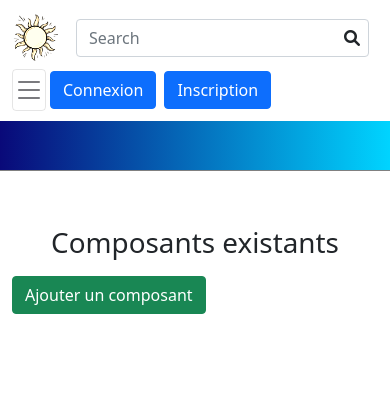
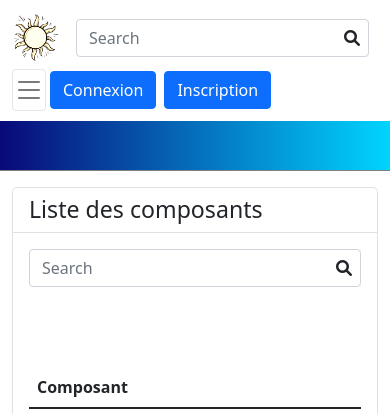
Before and after one commit to Antoine-Mtx/Symfony-Projet-Certification, a Symfony app: template templates/composant/index.html.twig in a window 390 px wide. Shown: the top 414 px of the page. Run offline with Twig, Linux system fonts and the light colour scheme; the template is opened without the code that fills it: most values are stand-ins (such as "Sample title", 1, 10 or a date in 2020); some libraries are stand-ins or nearby versions.

Commit message:
modified a bunch of views

```diff
--- a/src/Controller/ComposantController.php
+++ b/src/Controller/ComposantController.php
@@ -72,7 +72,7 @@ class ComposantController extends AbstractController
             $entityManager->flush();
 
             // une fois le composant créé, on redirige l'utilisateur vers la liste des composants
-            return $this->redirectToRoute('index_composant');
+            return $this->redirectToRoute('mes_composants');
         }
 
         return $this->render('composant/add.html.twig', [
--- a/templates/competence/show.html.twig
+++ b/templates/competence/show.html.twig
@@ -4,9 +4,9 @@
 
 {% block body %}
 
-<div>
+<div class="m-3 text-end">
     <a href="{{ path('update_competence', {'id': competence.id }) }}" class="btn btn-sm btn-success btn-round me-1 mb-0"><i class="far fa-fw fa-edit"></i></a>
-    <a href="{{ path('delete_competence', {'id': competence.id }) }}" class="btn btn-sm btn-danger btn-round me-1 mb-0"><i class="fas fa-fw fa-times"></i></a>
+    <a href="{{ path('delete_competence', {'id': competence.id }) }}" onclick="return confirm('Voulez-vous vraiment supprimer cette compétence ?')" class="btn btn-sm btn-danger btn-round me-1 mb-0"><i class="fas fa-fw fa-times"></i></a>
 </div>
 
 <h1 class="text-center">Compétence : {{ competence }}</h1>
--- a/templates/composant/index.html.twig
+++ b/templates/composant/index.html.twig
@@ -1,26 +1,113 @@
-{% extends 'base.html.twig' %}
+{% extends "base.html.twig" %}
 
 {% block title %}Liste des composants{% endblock %}
 
 {% block body %}
 
-<h1>Composants existants</h1>
+<div class="card border bg-transparent rounded-3 my-3">
+    <!-- Card header START -->
+    <div class="card-header bg-transparent border-bottom">
+        <h3 class="mb-0">Liste des composants</h3>
+    </div>
+    <!-- Card header END -->
 
-<p><a href="{{ path('add_composant') }}"><button type="button" class="btn btn-success">Ajouter un composant</button></a></p>
+    <!-- Card body START -->
+    <div class="card-body">
 
-<div class="skill-card-gallery">
-    <div class="row g-4">
-        {% for composant in composants %}
-            <div class="col-sm-6 col-lg-4 col-xl-3">
-                {% if composant.type.affichage == 'carte' %}
-                    {% include "composant/type/card.html.twig" %}
-                {% elseif composant.type.affichage == 'graphique' %}
-                    {% include "composant/type/graph.html.twig" %}
-                {% endif %}
+        <!-- Search and select START -->
+        <div class="row g-3 align-items-center justify-content-between mb-4">
+            <!-- Search -->
+            <div class="col-md-8">
+                <form class="rounded position-relative">
+                    <input class="form-control pe-5 bg-transparent" type="search" placeholder="Search" aria-label="Search">
+                    <button class="btn bg-transparent px-2 py-0 position-absolute top-50 end-0 translate-middle-y" type="submit"><i class="fas fa-search fs-6 "></i></button>
+                </form>
             </div>
-        {% endfor %}
+
+            <!-- Select option -->
+            <div class="col-md-3">
+                <!-- Short by filter -->
+                {# <form>
+
+                </form> #}
+            </div>
+        </div>
+        <!-- Search and select END -->
+
+        <!-- Course list table START -->
+        <div class="table-responsive border-0">
+            <table class="table table-dark-gray align-middle p-4 mb-0 table-hover">
+                <!-- Table head -->
+                <thead>
+                    <tr>
+                        <th scope="col" class="border-0 rounded-start">Composant</th>
+                        <th scope="col" class="border-0">Créé par</th>
+                        <th scope="col" class="border-0">Le</th>
+                        <th scope="col" class="border-0 rounded-end">Action</th>
+                    </tr>
+                </thead>
+
+                <!-- Table body START -->
+                <tbody>
+                    <!-- Table item -->
+                    {% for composant in composants %}
+                        <tr>
+                            <!-- Composants -->
+                            <td>
+                                <div class="d-flex align-items-center">
+                                    <!-- Image -->
+                                    <div class="w-60px">
+                                        <img src="assets/images/courses/4by3/08.jpg" class="rounded" alt="">
+                                    </div>
+                                    <div class="mb-0 ms-2">
+                                        <!-- Title -->
+                                        <h6><a href="{{ path('show_composant', {'id': composant.id}) }}">{{ composant.type }} : {{ composant.intitule }}</a></h6>
+                                        <!-- Info -->
+                                        <div class="d-sm-flex">
+                                            {% if composant.competence %}
+                                                <p class="h6 fw-light mb-0 small me-3">affecté à la compétence <a href="{{ path('show_competence', {'id': composant.competence.id }) }}">{{ composant.competence }}</a></p>
+                                            {% else %}
+                                                <p class="h6 fw-light mb-0 small me-3">non affecté pour le moment</p>
+                                            {% endif %}
+                                        </div>
+                                    </div>
+                                </div>
+                            </td>
+                            <!-- Concepteur item -->
+                            <td class="text-center text-sm-start">{{ composant.concepteur }}</td>
+                            <!-- Date item -->
+                            <td class="text-center text-sm-start">{{ composant.dateCreation | date("d/m/Y") }}</td>
+                            <!-- Action item -->
+                            <td>
+                                <a href="{{ path('update_composant', {'id': composant.id }) }}" class="btn btn-sm btn-success btn-round me-1 mb-0"><i class="far fa-fw fa-edit"></i></a>
+                                <a href="{{ path('delete_composant', {'id': composant.id }) }}" onclick="return confirm('Voulez-vous vraiment supprimer ce composant ?')" class="btn btn-sm btn-danger btn-round me-1 mb-0"><i class="fas fa-fw fa-times"></i></a>
+                            </td>
+                        </tr>
+                    {% endfor %}
+                </tbody>
+                <!-- Table body END -->
+            </table>
+        </div>
+        <!-- Course list table END -->
+
+        <!-- Pagination START -->
+        <div class="d-sm-flex justify-content-sm-between align-items-sm-center mt-4 mt-sm-3">
+            <!-- Content -->
+            <p class="mb-0 text-center text-sm-start">Showing 1 to 8 of 20 entries</p>
+            <!-- Pagination -->
+            <nav class="d-flex justify-content-center mb-0" aria-label="navigation">
+                <ul class="pagination pagination-sm pagination-primary-soft d-inline-block d-md-flex rounded mb-0">
+                    <li class="page-item mb-0"><a class="page-link" href="#" tabindex="-1"><i class="fas fa-angle-left"></i></a></li>
+                    <li class="page-item mb-0"><a class="page-link" href="#">1</a></li>
+                    <li class="page-item mb-0 active"><a class="page-link" href="#">2</a></li>
+                    <li class="page-item mb-0"><a class="page-link" href="#">3</a></li>
+                    <li class="page-item mb-0"><a class="page-link" href="#"><i class="fas fa-angle-right"></i></a></li>
+                </ul>
+            </nav>
+        </div>
+        <!-- Pagination END -->
     </div>
+    <!-- Card body START -->
 </div>
 
-
 {% endblock %}
--- a/templates/composant/show.html.twig
+++ b/templates/composant/show.html.twig
@@ -3,6 +3,11 @@
 {% block title %}Ajout de composant{% endblock %}
 
 {% block body %}
+
+<div class="m-3 text-end">
+    <a href="{{ path('update_composant', {'id': composant.id }) }}" class="btn btn-sm btn-success btn-round me-1 mb-0"><i class="far fa-fw fa-edit"></i></a>
+    <a href="{{ path('delete_composant', {'id': composant.id }) }}" onclick="return confirm('Voulez-vous vraiment supprimer ce composant ?')" class="btn btn-sm btn-danger btn-round me-1 mb-0"><i class="fas fa-fw fa-times"></i></a>
+</div>
 
 <h1 class="text-center">Composant : {{ composant }}</h1>
 
--- a/templates/creation/components/mes_composants.html.twig
+++ b/templates/creation/components/mes_composants.html.twig
@@ -77,7 +77,7 @@
                             <!-- Action item -->
                             <td>
                                 <a href="{{ path('update_composant', {'id': composant.id }) }}" class="btn btn-sm btn-success btn-round me-1 mb-0"><i class="far fa-fw fa-edit"></i></a>
-                                <a href="{{ path('delete_composant', {'id': composant.id }) }}" class="btn btn-sm btn-danger btn-round me-1 mb-0"><i class="fas fa-fw fa-times"></i></a>
+                                <a href="{{ path('delete_composant', {'id': composant.id }) }}" onclick="return confirm('Voulez-vous vraiment supprimer ce composant ?')" class="btn btn-sm btn-danger btn-round me-1 mb-0"><i class="fas fa-fw fa-times"></i></a>
                             </td>
                         </tr>
                     {% endfor %}
--- a/templates/creation/index.html.twig
+++ b/templates/creation/index.html.twig
@@ -16,7 +16,7 @@
         <div class="col-3">
             <!-- Dashboard menu -->
             <nav id="nav-profile" class="list-group list-group-item-secondary list-group-borderless">
-                <a class="list-group-item active" href="#"><i class="bi bi-ui-checks-grid fa-fw me-2"></i>Tableau de bord Créateur</a>
+                <a class="list-group-item active" href="#"><i class="bi bi-ui-checks-grid fa-fw me-2"></i>Tableau de bord</a>
                 <a class="list-group-item" href="{{ path('mes_competences') }}"><i class="bi bi-tools fa-fw me-2"></i></i>Mes compétences</a>
                 <a class="list-group-item" href="{{ path('mes_composants') }}"><i class="bi bi-nut fa-fw me-2"></i>Mes composants</a>
                 <a class="list-group-item" href="{{ path('add_competence') }}"><i class="bi bi-tools fa-fw me-2"></i></i>Créer une compétence</a>
```
